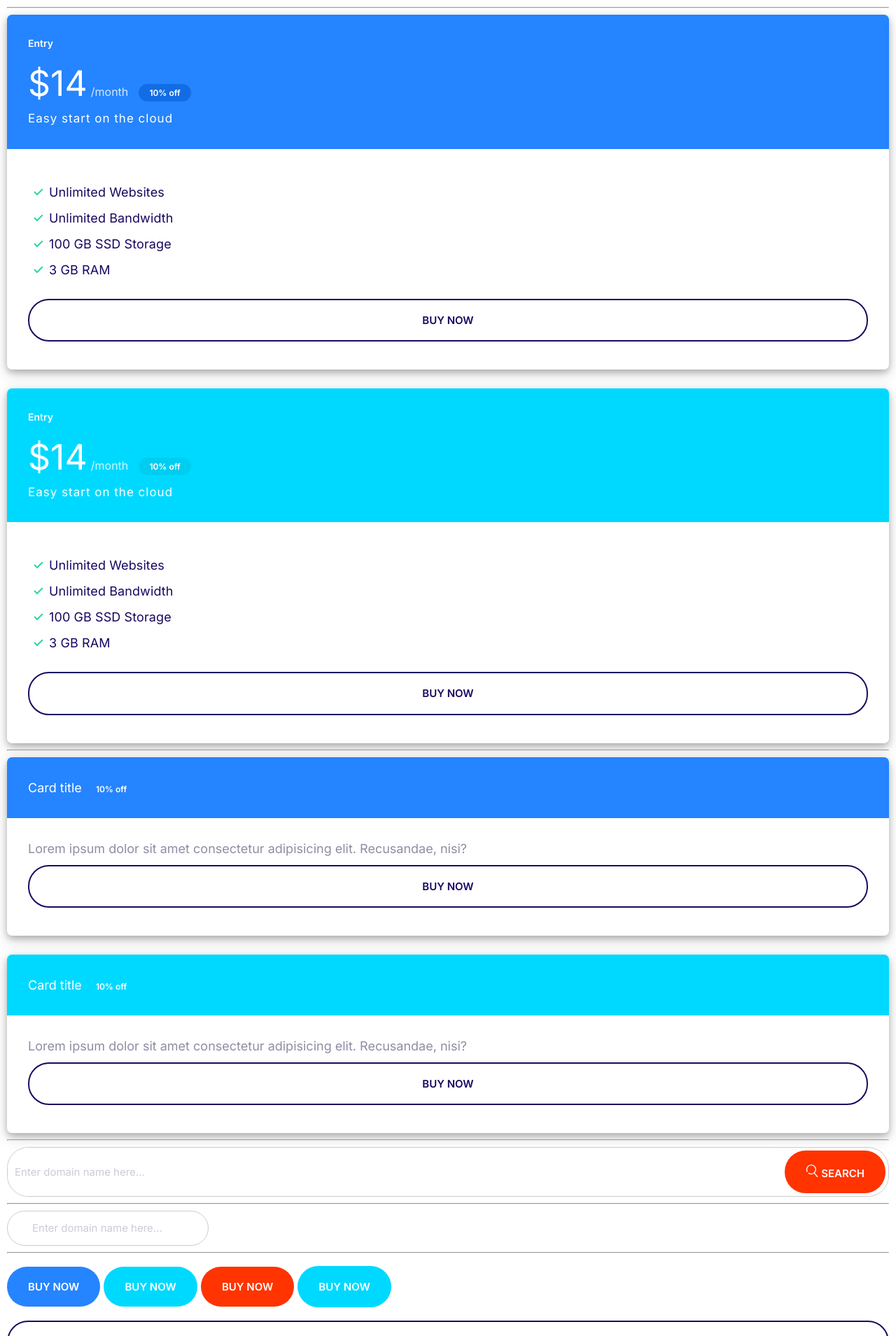
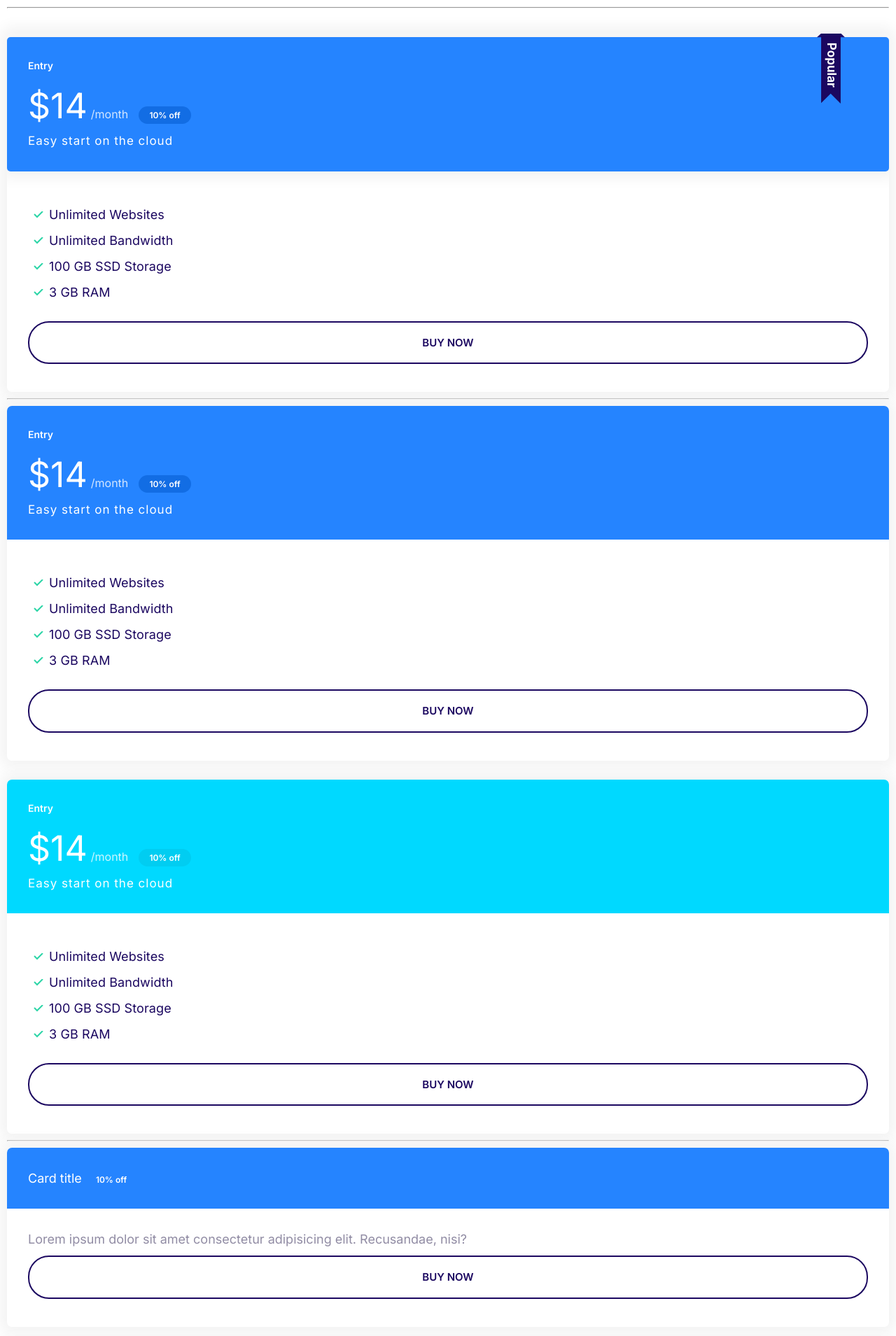
Before and after one commit to pesekt1/html-css-3, a PHP site: page / in a window 1280 px wide. Shown: the top 1909 px of the page at 70% size. Run offline with PHP 8.4, Linux system fonts and the light colour scheme.

Commit message:
popular badge

```diff
--- a/css/styles.css
+++ b/css/styles.css
@@ -307,7 +307,8 @@ a {
 .card {
   border-radius: 7px;
   overflow: hidden;
-  box-shadow: 0 4px 8px 0 rgba(0, 0, 0, 0.2), 0 6px 20px 0 rgba(0, 0, 0, 0.19);
+  box-shadow: 0 0 20px 10px #f3f3f3;
+  /* box-shadow: 0 4px 8px 0 rgba(0, 0, 0, 0.2), 0 6px 20px 0 rgba(0, 0, 0, 0.19); */
 }
 
 .card__header,
@@ -336,10 +337,10 @@ a {
 
 /********************** Plans *****************************/
 .plan__name {
+  color: #fff;
   font-size: 2.4rem;
-  color: #fff;
+  font-weight: 600;
   margin-top: 0;
-  font-weight: 600;
 }
 
 .plan__price {
@@ -347,16 +348,16 @@ a {
 }
 
 .plan__description {
+  display: block;
   font-size: 2rem;
   font-weight: 300;
   letter-spacing: 1px;
-  display: block;
 }
 
 .plan__billing-cycle {
+  font-weight: 300;
+  margin-right: 1rem;
   opacity: 0.8;
-  margin-right: 1rem;
-  font-weight: 300;
 }
 
 .list__item {
@@ -381,3 +382,20 @@ a {
     font-size: 1.6rem;
   }
 }
+
+.plan--popular .card__header {
+  border-radius: 5px;
+  box-shadow: 0 0 20px 10px #f3f3f3;
+  margin-top: 5px;
+  position: relative;
+}
+
+/* popular badge */
+.plan--popular .card__header::before {
+  content: url(../images/icons/popular.svg);
+  display: inline-block;
+  position: absolute;
+  right: 5%;
+  top: -5px;
+  width: 40px;
+}
--- a/index.html
+++ b/index.html
@@ -15,6 +15,30 @@
     <link rel="stylesheet" href="css/styles.css" />
   </head>
   <body>
+    <hr />
+    <br />
+    <!-- popular badge -->
+    <div class="plan plan--popular">
+      <div class="card card--primary">
+        <header class="card__header">
+          <h3 class="plan__name">Entry</h3>
+          <span class="plan__price">$14</span>
+          <span class="plan__billing-cycle">/month</span>
+          <span class="badge badge--primary badge--small">10% off</span>
+          <span class="plan__description">Easy start on the cloud</span>
+        </header>
+        <div class="card__body">
+          <ul class="list list--tick">
+            <li class="list__item">Unlimited Websites</li>
+            <li class="list__item">Unlimited Bandwidth</li>
+            <li class="list__item">100 GB SSD Storage</li>
+            <li class="list__item">3 GB RAM</li>
+          </ul>
+          <button class="btn btn--block btn--outline">Buy now</button>
+        </div>
+      </div>
+    </div>
+
     <hr />
     <!-- plans -->
     <div class="plan">
```
Also changed, not shown: images/icons/popular.svg (added).
